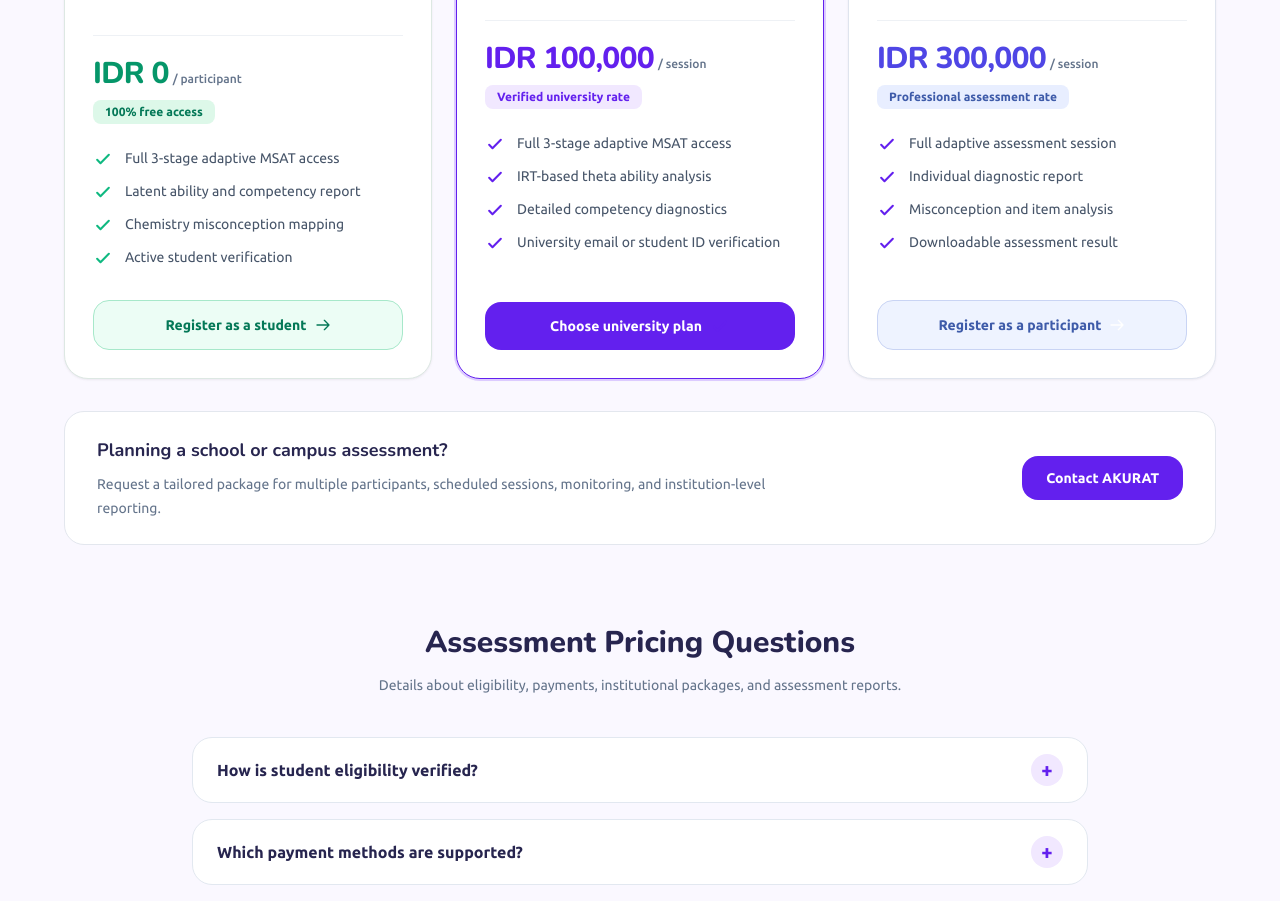
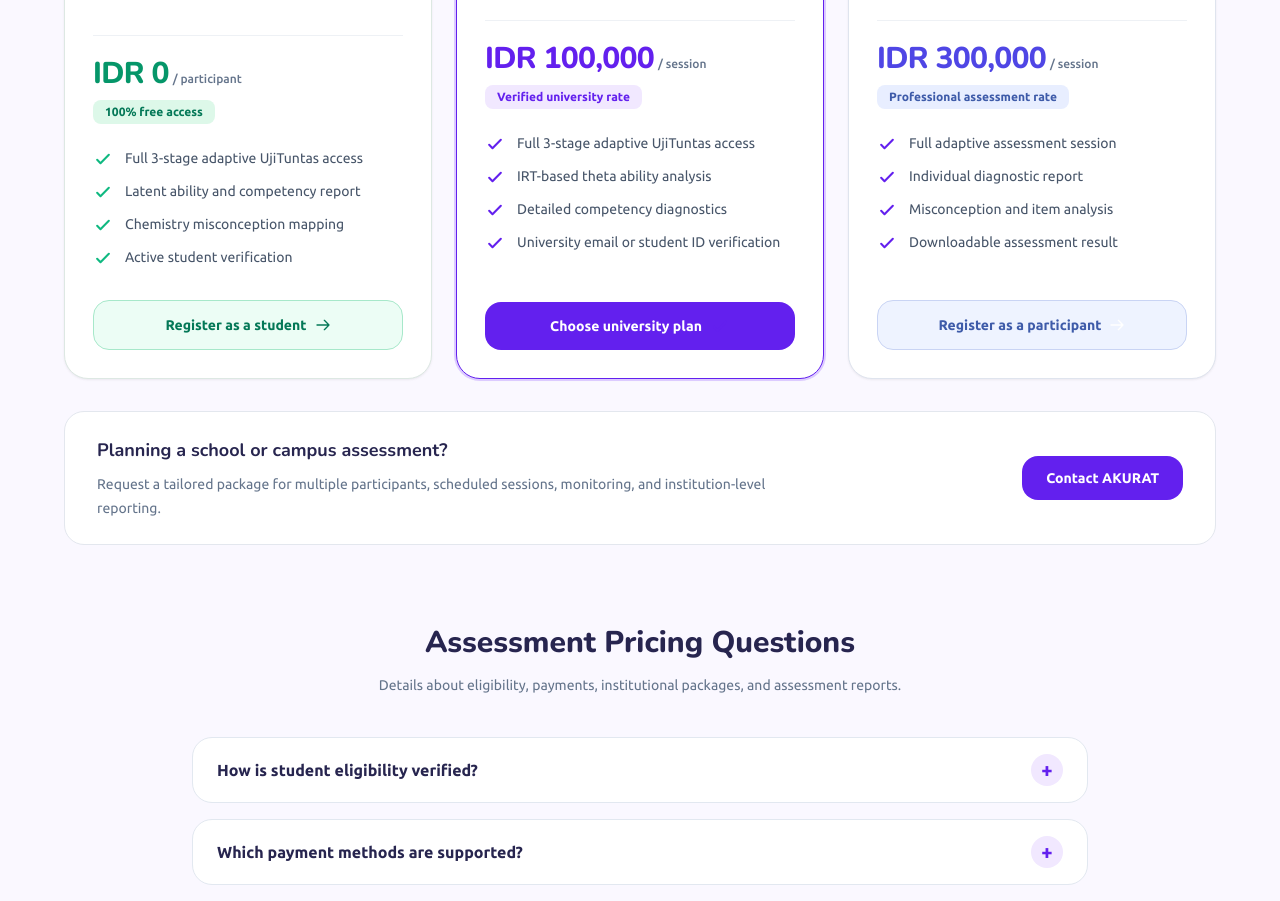
Before and after one commit to ausartal/education-web-app, a Next.js app: page / in a window 1280 px wide. Shown: the part 5840-6741 px from the top of the page. Built offline with nearby package versions, Linux system fonts and the light colour scheme; no server answers.

Commit message:
refactor: rename MSAT to UjiTuntas in user-facing text — landing, info, admin sidebar

```diff
--- a/src/app/(admin)/layout.tsx
+++ b/src/app/(admin)/layout.tsx
@@ -17,7 +17,8 @@
   { href: '/admin/teachers', label: 'Guru', icon: GraduationCap },
   { href: '/admin/questions', label: 'Bank Soal', icon: BookOpen },
   { href: '/admin/ujian', label: 'Ujian Sekolah', icon: FlaskConical },
-  { href: '/admin/msat', label: 'Ujian MSAT', icon: Brain },
+  { href: '/admin/msat', label: 'UjiTuntas', icon: Brain },
+  { href: '/admin/exam-users', label: 'Peserta Ujian', icon: Users },
   { href: '/admin/content', label: 'Konten', icon: FileText },
   { href: '/admin/cli', label: 'CLI Terminal', icon: Terminal },
   { href: '/admin/config', label: 'Pengaturan', icon: Settings },
--- a/src/app/(exam)/exam/info/page.tsx
+++ b/src/app/(exam)/exam/info/page.tsx
@@ -125,9 +125,9 @@
   { q: 'Bisakah ujian di-pause?', a: 'Tidak bisa. Setelah dimulai, ujian harus diselesaikan sampai akhir. Pastikan kamu sudah siap sebelum menekan tombol "Mulai Ujian".' },
   { q: 'Apa yang terjadi jika koneksi internet terputus?', a: 'Jawaban yang sudah dikirim tetap tersimpan. Kamu bisa melanjutkan dari stage terakhir yang belum selesai. Namun, waktu ujian tetap berjalan, jadi pastikan koneksi stabil.' },
   { q: 'Mengapa soal terasa lebih sulit di stage berikutnya?', a: 'Itu berarti kamu lulus di stage sebelumnya! Sistem adaptif akan memberikan soal yang lebih menantang untuk mengukur batas kemampuanmu. Jangan panik — ini adalah fitur, bukan bug.' },
-  { q: 'Apa bedanya MSAT dengan ujian biasa?', a: 'MSAT menggunakan sistem adaptif multistage — tingkat kesulitan soal menyesuaikan performamu. Ujian biasa memberikan soal yang sama untuk semua siswa. MSAT dirancang untuk mengukur kompetensi secara lebih akurat.' },
+  { q: 'Apa bedanya UjiTuntas dengan ujian biasa?', a: 'UjiTuntas menggunakan sistem adaptif multistage — tingkat kesulitan soal menyesuaikan performamu. Ujian biasa memberikan soal yang sama untuk semua siswa. UjiTuntas dirancang untuk mengukur kompetensi secara lebih akurat.' },
   { q: 'Bagaimana jika saya hanya lulus di Stage 1?', a: 'Jika kamu hanya lulus di Stage 1, kamu akan masuk jalur Rendah di Stage 2 dan 3. Predikat akhir tergantung performa di stage selanjutnya. Tetap berusaha di setiap stage!' },
-  { q: 'Apakah hasil MSAT bisa diulang?', a: 'Tergantung kebijakan guru. Beberapa ujian bisa diulang, beberapa hanya bisa sekali. Tanyakan kepada gurumu tentang kebijakan pengulangan.' },
+  { q: 'Apakah hasil UjiTuntas bisa diulang?', a: 'Tergantung kebijakan guru. Beberapa ujian bisa diulang, beberapa hanya bisa sekali. Tanyakan kepada gurumu tentang kebijakan pengulangan.' },
   { q: 'Apa yang dimaksud dengan "jalur" di Stage 3?', a: 'Jalur menunjukkan tingkat kesulitan soal yang kamu terima. Ada 4 jalur: Lebih Tinggi (paling sulit), Medium Lebih Tinggi, Medium Lebih Rendah, dan Lebih Rendah (paling mudah). Jalur ditentukan oleh performa di Stage 1 dan 2.' },
 ];
 
@@ -184,7 +184,7 @@
               <FlaskConical size={30} />
             </div>
             <p className="text-[11px] font-bold uppercase tracking-[0.2em] text-white/50">Panduan Lengkap</p>
-            <h1 className="mt-2 font-display text-3xl font-extrabold tracking-tight sm:text-4xl lg:text-5xl">MSAT by Akurat</h1>
+            <h1 className="mt-2 font-display text-3xl font-extrabold tracking-tight sm:text-4xl lg:text-5xl">UjiTuntas by AKURAT</h1>
             <p className="mt-1 text-base font-medium text-white/70 sm:text-lg">Multistage Adaptive Scored Testing</p>
             <p className="mx-auto mt-4 max-w-2xl text-sm leading-relaxed text-white/60 sm:text-[15px]">
               Sistem ujian adaptif kimia yang mengukur kompetensi siswa secara menyeluruh. Tingkat kesulitan soal menyesuaikan kemampuanmu di setiap stage, memberikan gambaran akurat tentang penguasaan konsep kimia.
@@ -269,7 +269,7 @@
             number="01"
             icon={FileText}
             title="Format Ujian"
-            subtitle="Struktur dan alur ujian MSAT dari awal hingga akhir"
+            subtitle="Struktur dan alur ujian dari awal hingga akhir"
           />
 
           {/* Overview */}
--- a/src/app/page.tsx
+++ b/src/app/page.tsx
@@ -227,7 +227,7 @@
     arrowSize: 16,
     cta: 'Register as a student',
     features: [
-      'Full 3-stage adaptive MSAT access',
+      'Full 3-stage adaptive UjiTuntas access',
       'Latent ability and competency report',
       'Chemistry misconception mapping',
       'Active student verification',
@@ -251,7 +251,7 @@
     cta: 'Choose university plan',
     featured: true,
     features: [
-      'Full 3-stage adaptive MSAT access',
+      'Full 3-stage adaptive UjiTuntas access',
       'IRT-based theta ability analysis',
       'Detailed competency diagnostics',
       'University email or student ID verification',
```
